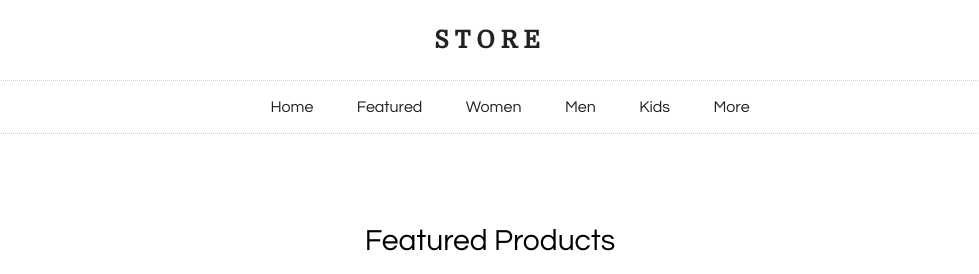
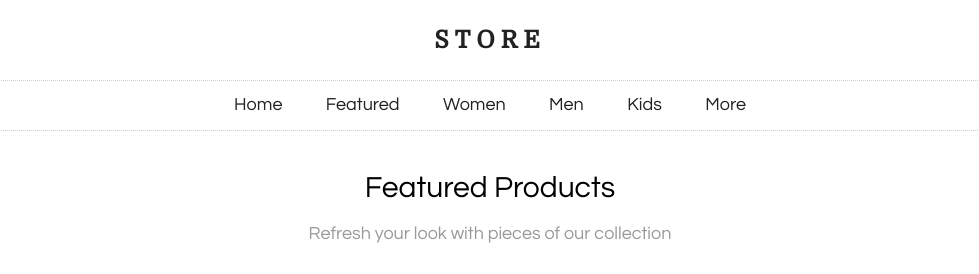
Before and after one commit to DgrinderHZ/Store, a plain HTML site: page index.html in a window 1280 px wide. Shown: the top 274 px of the page, without its empty margins (150-1129 px from the left). Drawn offline with nearby package versions, Linux system fonts and the light colour scheme.

Commit message:
Adjust navbar

```diff
--- a/css/styles.css
+++ b/css/styles.css
@@ -38,9 +38,9 @@ header h1 a{
     padding: 0 20px;
     text-decoration: none;
     text-transform: capitalize;
-    font-size: 16px;
+    font-size: 18px;
     color: #222;
-    line-height: 20px;
+    line-height: 50px;
     transition-duration: .3s;
 }
 .navbar a:hover{
--- a/index.html
+++ b/index.html
@@ -12,9 +12,8 @@
             <h1>
                 <a href="index.html">STORE</a>
             </h1>
-        </header>
-        <nav class="navbar">
-            <ul>
+            <nav>
+                <ul class="navbar">
                     <li><a href="#">home</a></li>
                     <li><a href="#">featured</a></li>
                     <li><a href="#">women</a></li>
@@ -23,6 +22,8 @@
                     <li><a href="#">more</a></li>
                 </ul>
             </nav>
+        </header>
+
         <main>
             <h2>Featured Products</h2>
             <p>Refresh your look with pieces of our collection</p>
```
Lines whose indentation alone changed are shown as unchanged.
